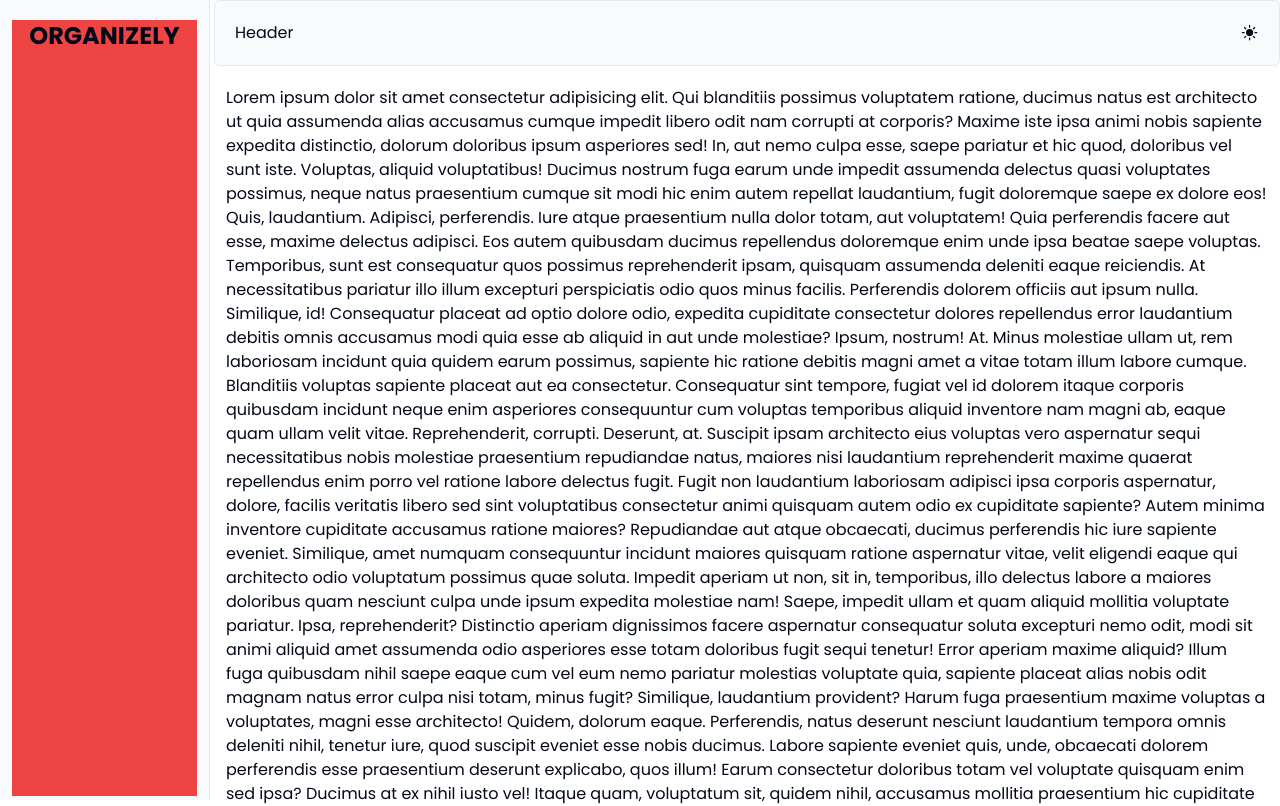
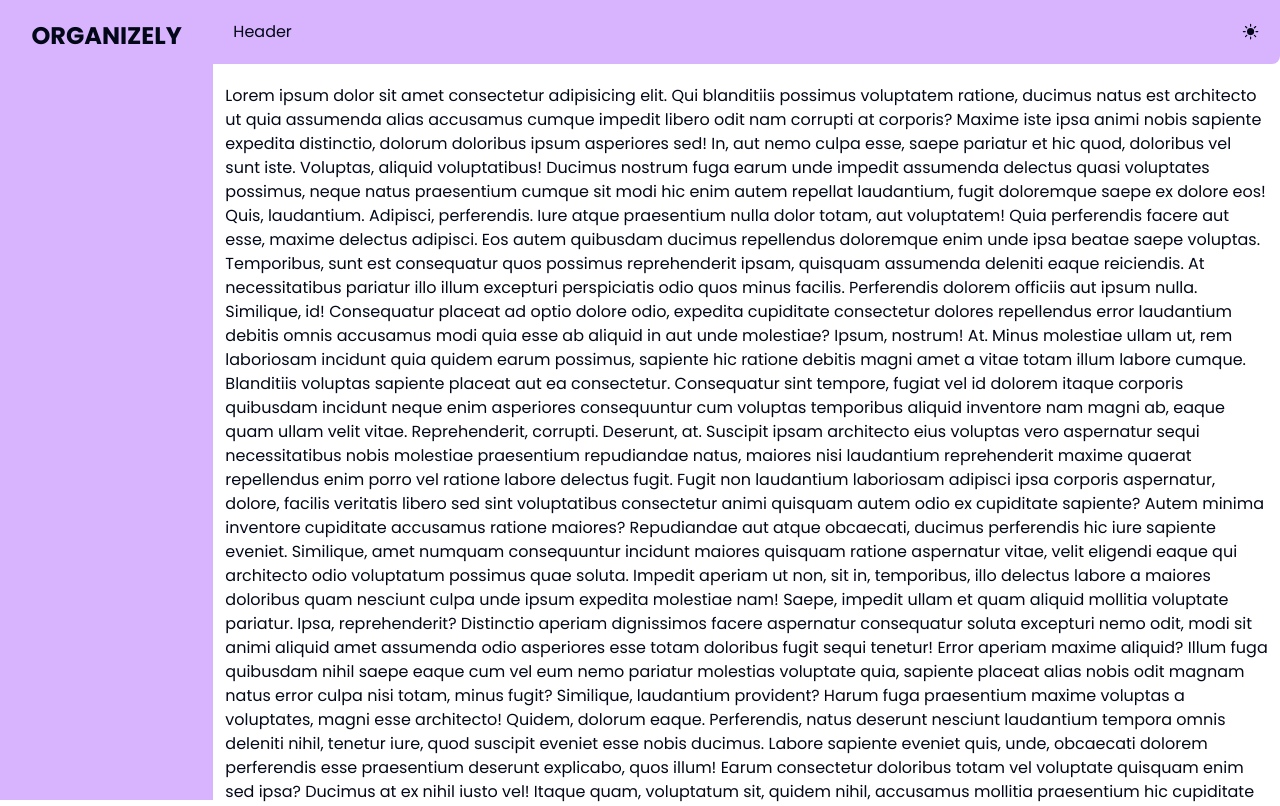
Before and after one commit to nikhea/organizelyplus, a Next.js app: page /dashboard in a window 1280 px wide. Shown: the top 806 px of the page. Built offline with nearby package versions, Linux system fonts and the light colour scheme.

Commit message:
wip: dashboard layout design

```diff
--- a/src/app/dashboard/layout.tsx
+++ b/src/app/dashboard/layout.tsx
@@ -16,7 +16,7 @@ const layout = ({
 }>) => {
   return (
     <div>
-      <div className=" grid grid-cols-6 gap-1 ">
+      <div className=" grid grid-cols-6  ">
         <SideBar />
         <div className="col-span-5 relative">
           <Header />
--- a/src/components/Dashboard/layout/Header.tsx
+++ b/src/components/Dashboard/layout/Header.tsx
@@ -4,7 +4,7 @@ import React from "react";
 
 const Header = () => {
   return (
-    <div className=" bg-slate-50 dark:bg-gray-800 border border-b rounded-md      py-5 px-5 flex items-center justify-between sticky  top-0 overflow-hidden">
+    <div className=" bg-purple-300 dark:bg-purple-900  rounded-br-lg      py-5 px-5 flex items-center justify-between sticky  top-0 overflow-hidden">
       <h1>Header</h1>
       <div className="flex items-center gap-5">
         <ModeToggle />
--- a/src/components/Dashboard/layout/SideBar.tsx
+++ b/src/components/Dashboard/layout/SideBar.tsx
@@ -2,8 +2,8 @@ import Link from "next/link";
 
 const SideBar = () => {
   return (
-    <div className=" bg-slate-50 border-r dark:bg-gray-800 p-3 h-screen overflow-hidden sticky top-0 ">
-      <div className="h-full bg-red-500 w-full mt-2">
+    <div className=" bg-purple-300  dark:bg-purple-900 p-3 h-screen overflow-hidden sticky top-0 ">
+      <div className="h-full  w-full mt-2">
         <Link
           href="/"
           className=" list-none text-center text-2xl  uppercase font-bold"
```
